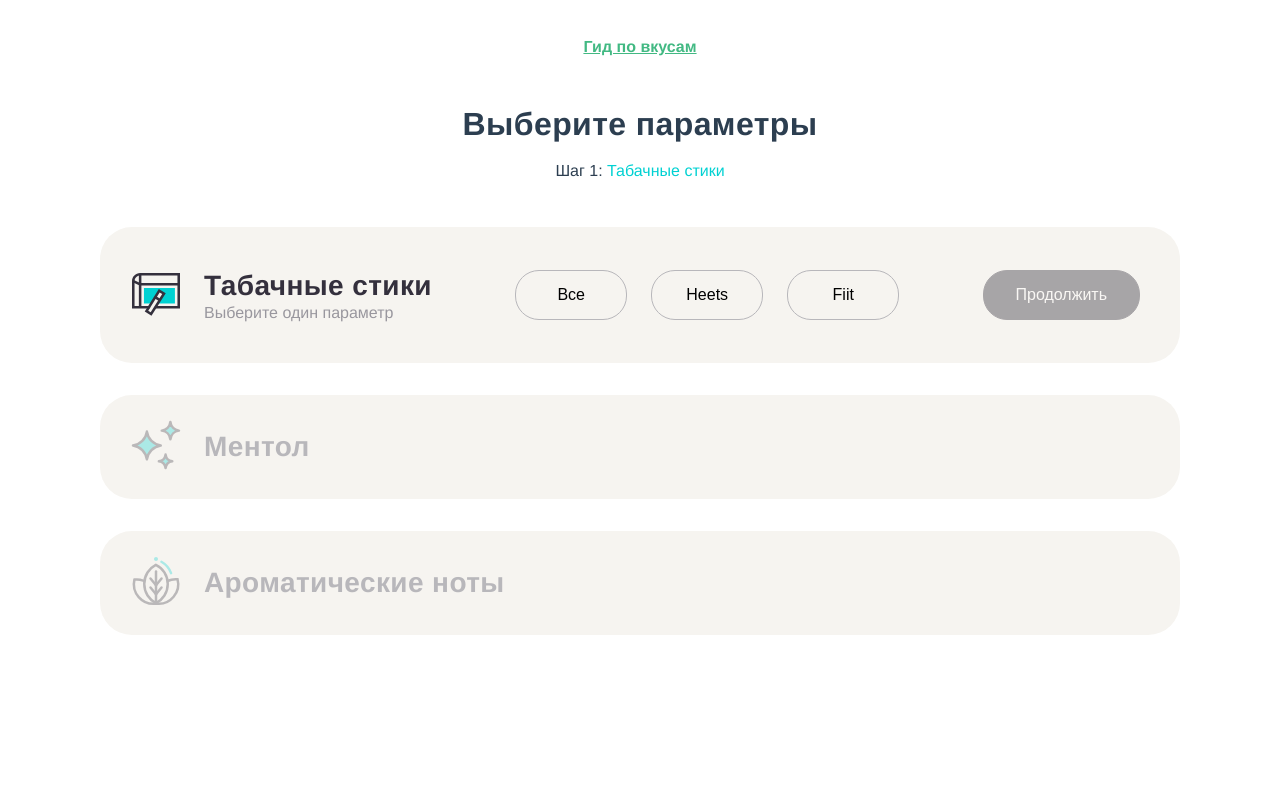
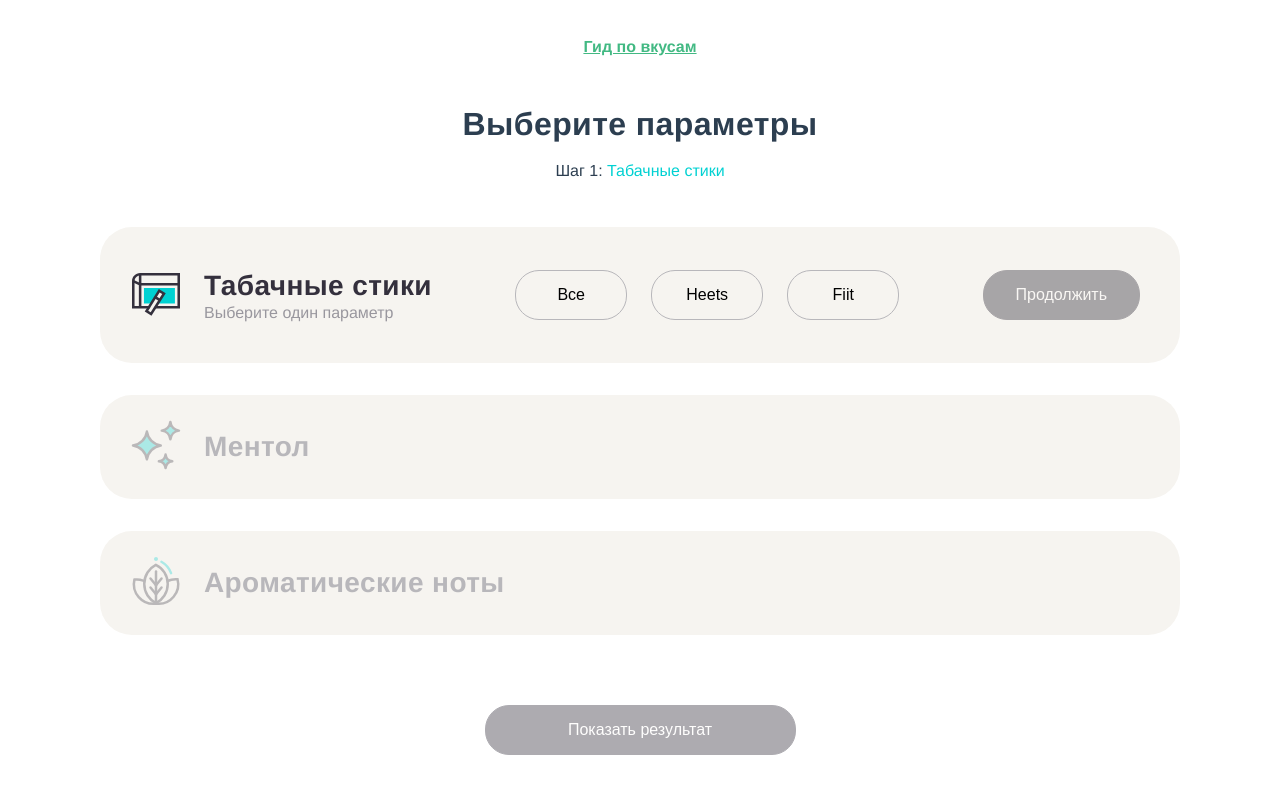
Before and after one commit to parunkov/Vue3, a Vue app: page /#/ in a window 1280 px wide. Shown: the top 794 px of the page. Built offline with nearby package versions, Linux system fonts and the light colour scheme.

Commit message:
find button

```diff
--- a/src/pages/GuidePage.vue
+++ b/src/pages/GuidePage.vue
@@ -19,6 +19,7 @@
           'kam-112908-section_active': section.active,
           'kam-112908-section_selected': section.selected,
         }"
+        class="kam-112908-section_type_main"
       >
         <guide-buttons-block
           :buttons="section.buttons"
@@ -35,6 +36,14 @@
           @buttonClick="onButtonClick"
         />
       </guide-section>
+      <guide-button
+        :color="findButton.color"
+        :text="findButton.text"
+        :type="findButton.type"
+        :active="findButton.active"
+        @buttonClick="onButtonClick"
+        class="kam-112908-button_type_main"
+      />
     </div>
   </div>
 </template>
@@ -180,6 +189,12 @@ export default {
       },
       stepNumber: '1',
       stepText: 'Табачные стики',
+      findButton: {
+        color: 'first',
+        text: 'Показать результат',
+        type: 'findSticks',
+        active: false,
+      },
     };
   },
   components: { GuideSection, GuideButtonsBlock, GuideButton },
@@ -193,6 +208,7 @@ export default {
       this.changeSectionButton(event, 'changeStiksSection');
       this.changeSectionButton(event, 'changeMentolSection');
       this.changeAromaButton(event);
+      this.findButtonClick(event);
     },
     changeButton(event, eventType, object) {
       if (event.type === eventType) {
@@ -214,6 +230,7 @@ export default {
               (item) => item !== button.text,
             );
         }
+        this.findButton.active = this.sections.aroma.values.length > 0;
       }
     },
     enterButton(event, eventType) {
@@ -255,6 +272,11 @@ export default {
         this.stepText = eventType === 'changeStiksSection' ? 'Табачные стики' : 'Ментол';
       }
     },
+    findButtonClick(event) {
+      if (event.type === 'findSticks' && event.active) {
+        console.log('find!!!');
+      }
+    },
   },
 };
 </script>
```
